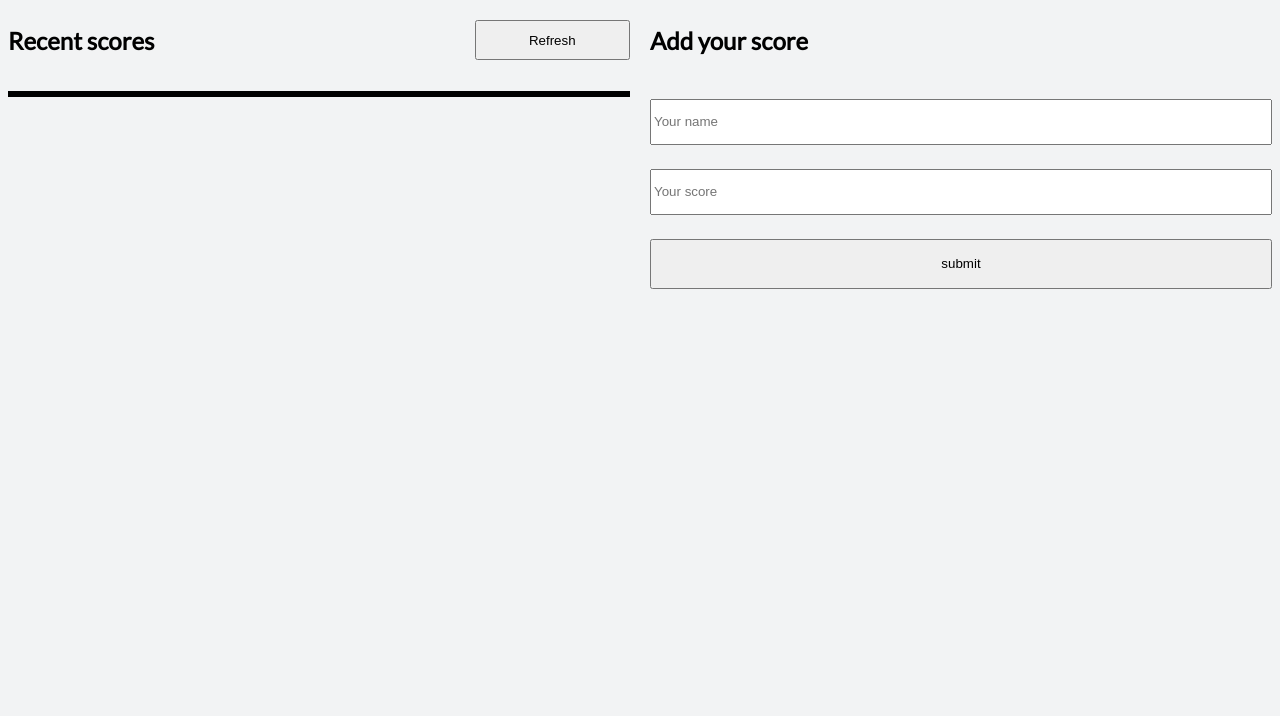
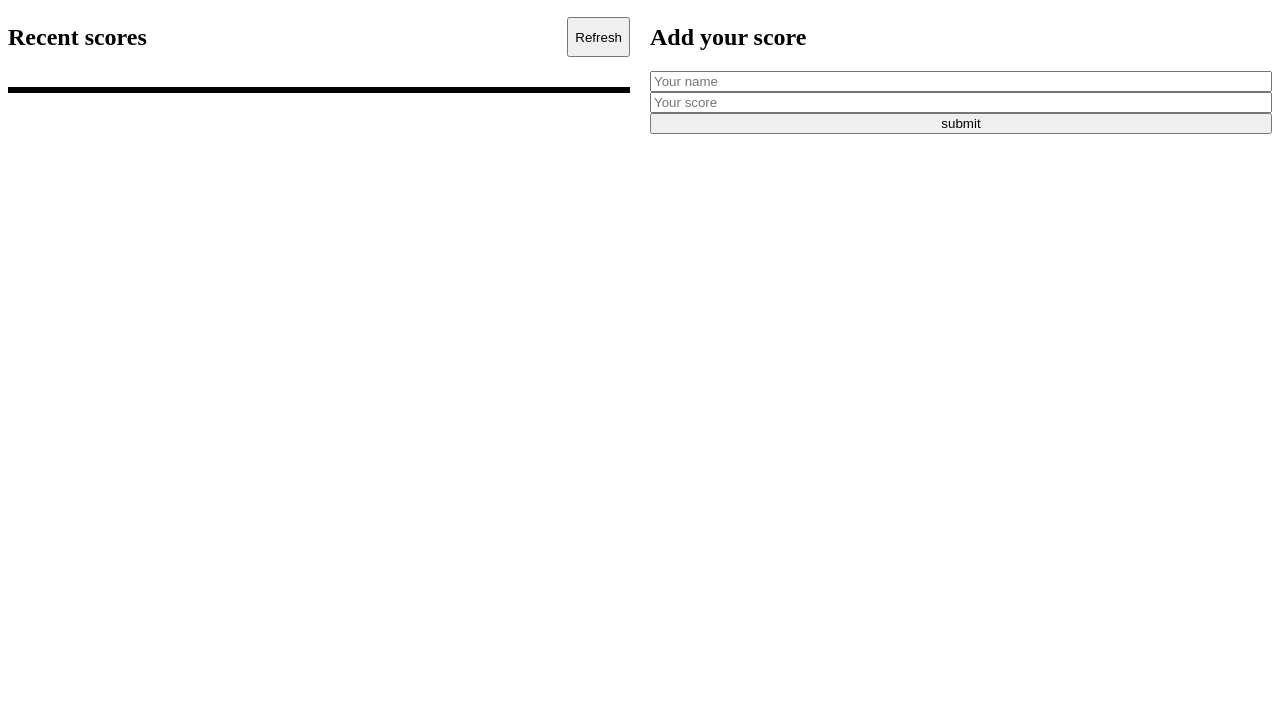
Before and after one commit to edahigure/leaderboard-2, a website built with webpack: page src/index.html in a window 1280 px wide. Shown: the part 84-800 px from the top of the page. Built offline with nearby package versions, Linux system fonts and the light colour scheme; no server answers.

Commit message:
restore develop file

```diff
--- a/src/style.css
+++ b/src/style.css
@@ -1,9 +1,3 @@
-body {
-  background-color: rgba(241, 243, 244, 0.927);
-  font-family: Lato, sans-serif;
-  font-size: medium;
-}
-
 .LeaderBoard-wrapper {
   display: flex;
   flex-direction: column;
@@ -40,12 +34,10 @@ body {
 .input-section {
   display: flex;
   flex-direction: column;
-  gap: 24px;
 }
 
 .refresh {
   height: 40px;
-  width: 25%;
 }
 
 .display {
@@ -55,11 +47,3 @@ body {
 .input {
   flex: 1;
 }
-
-#add-button{
-  height: 50px;
-}
-
-input{
-  height: 40px;
-}
```
